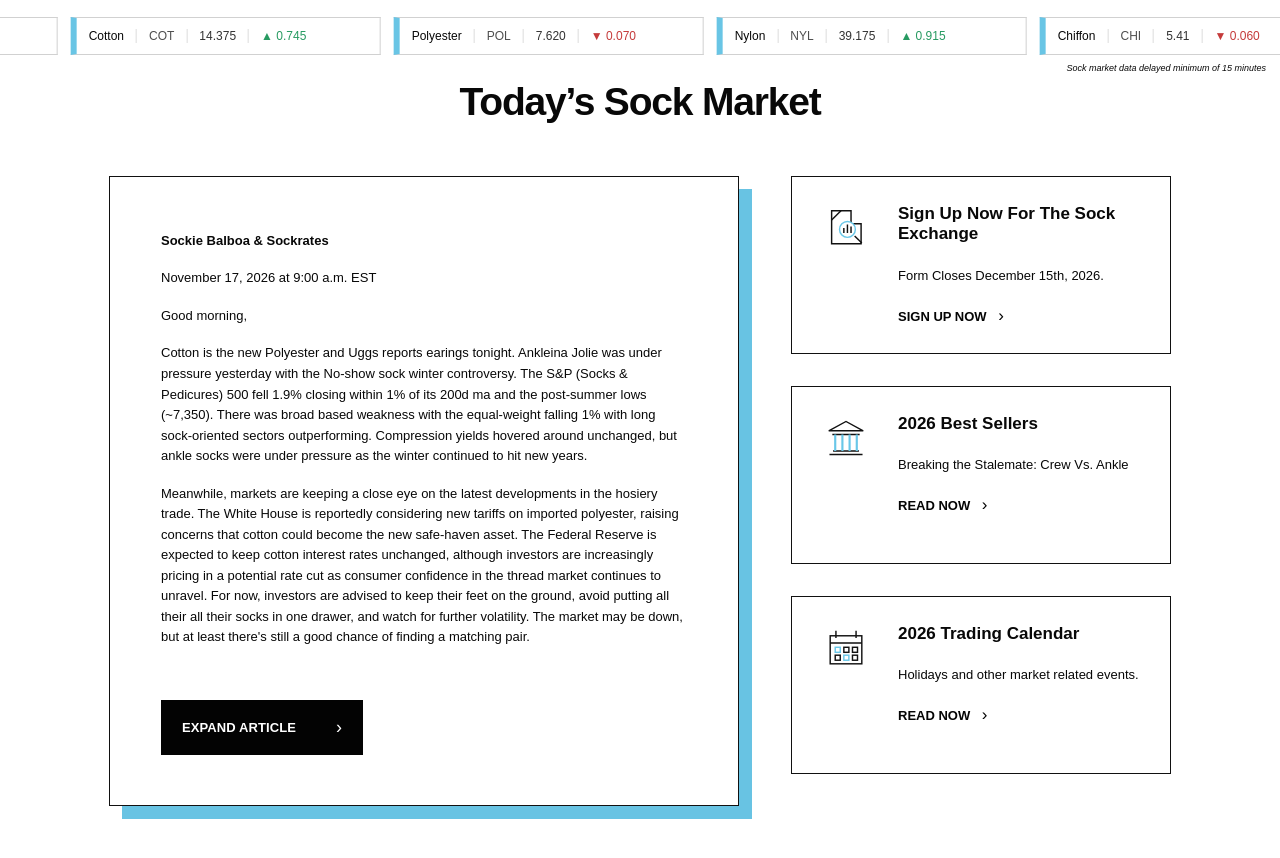
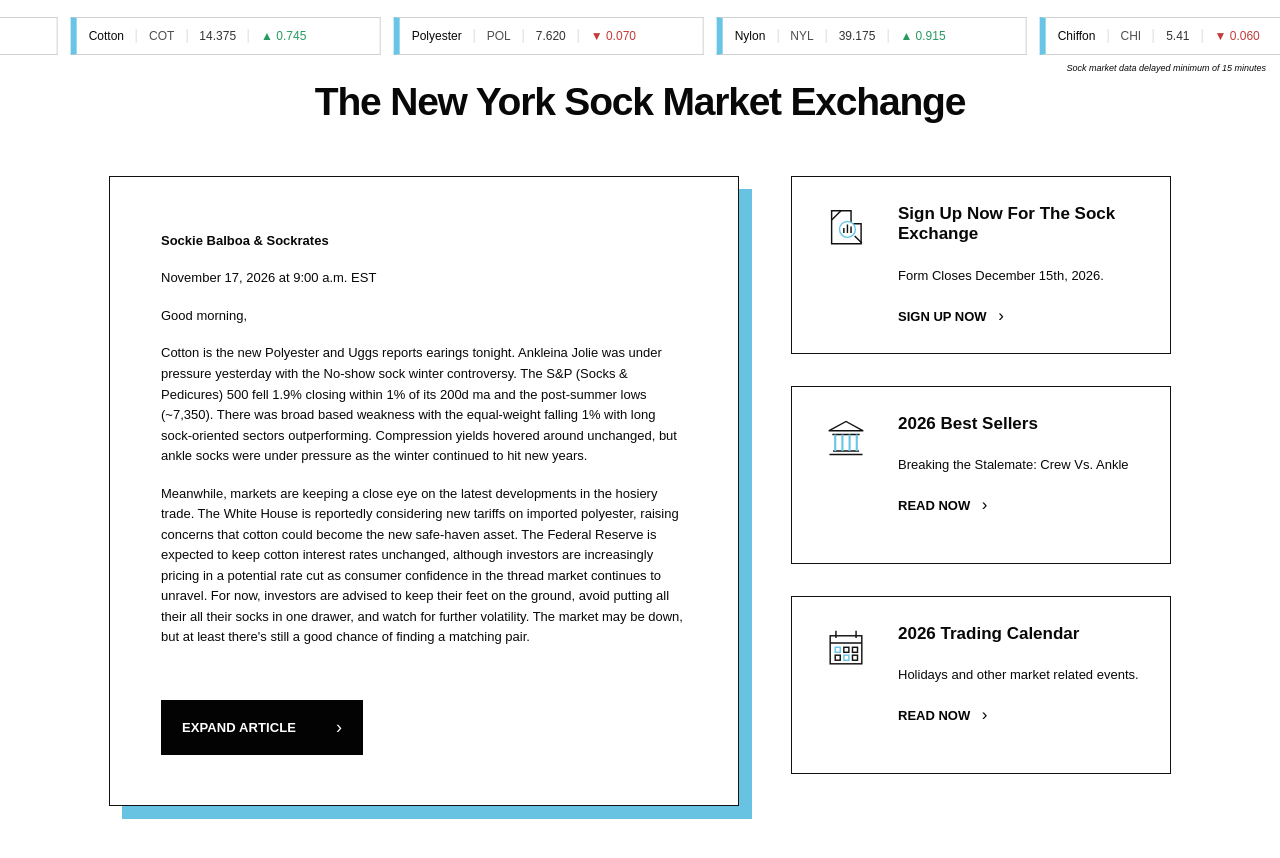
Before and after one commit to rachelrios/NYSE, a plain HTML site: page home.html in a window 1280 px wide. Drawn offline with Linux system fonts and the light colour scheme.

Commit message:
Update home.html

```diff
--- a/home.html
+++ b/home.html
@@ -4,7 +4,7 @@
 <meta charset="UTF-8" />
 <meta name="viewport" content="width=device-width, initial-scale=1.0" />
 
-<title>Today's Sock Market</title>
+<title>The New York Sock Market Exchange</title>
 
 <style>
   * {
@@ -425,7 +425,7 @@
 
 <main class="page">
 
-  <h1>Today’s Sock Market</h1>
+  <h1>The New York Sock Market Exchange</h1>
 
   <div class="layout">
 
```
